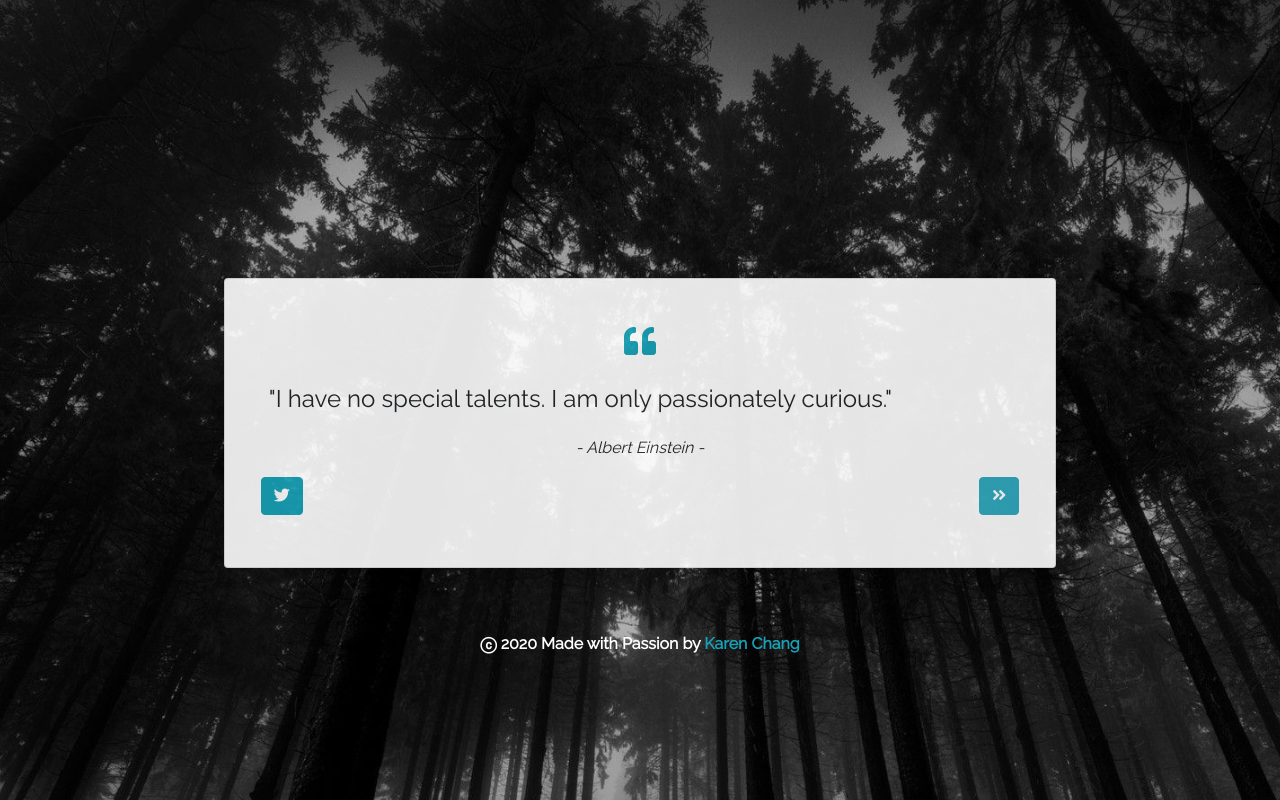
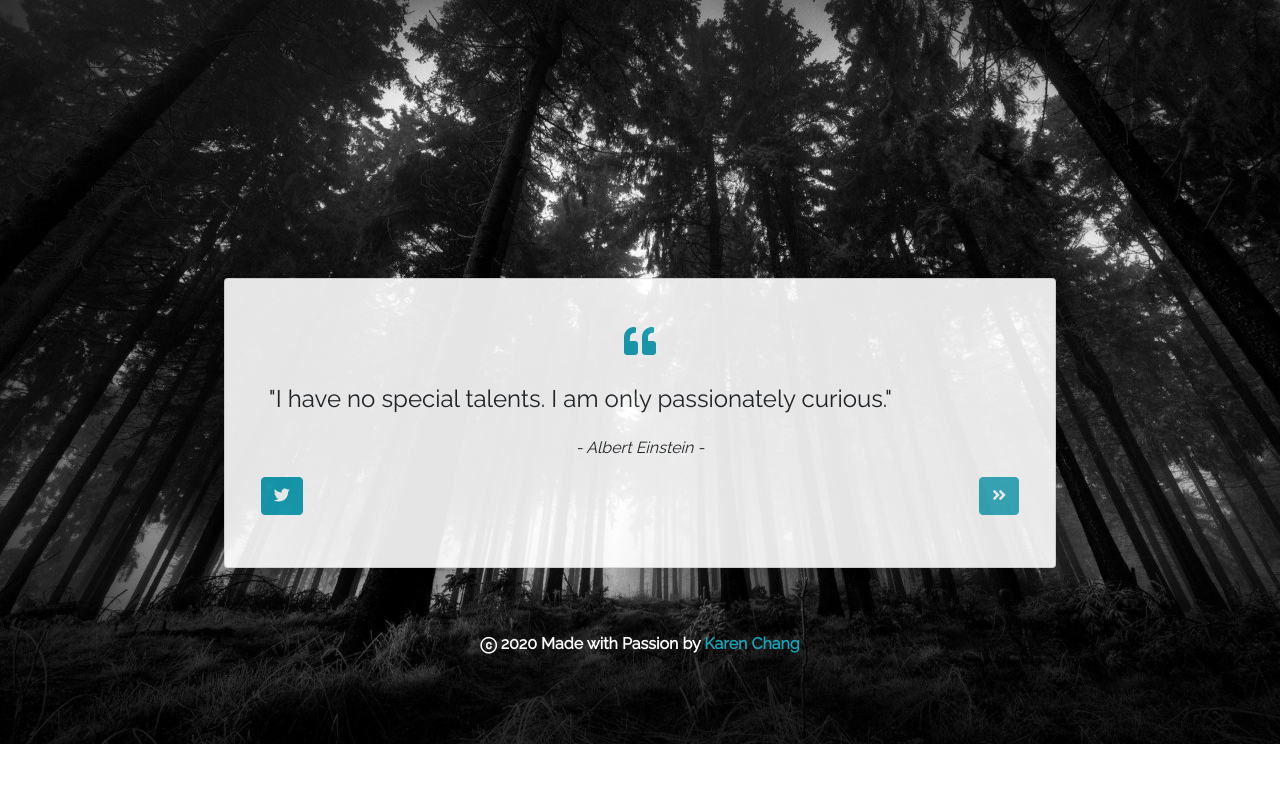
Before and after one commit to karen-developer/react-random-quote-machine, a React (Create React App) app: page / in a window 1280 px wide. Shown: the top 800 px of the page. Built offline with nearby package versions, Linux system fonts and the light colour scheme.

Commit message:
update css

```diff
--- a/src/index.css
+++ b/src/index.css
@@ -3,11 +3,10 @@ body {
   font-family: 'Raleway', sans-serif;
   -webkit-font-smoothing: antialiased;
   -moz-osx-font-smoothing: grayscale;
-  background-image: linear-gradient(rgba(0, 0, 0, 0.3), rgba(0, 0, 0, 0.3)), url(back.jpg);
+  background-image: url(back.jpg);
   background-position: center;
   background-repeat: no-repeat;
   background-size: cover;
-  height: 100vh;
 }
 
 .card {
```
